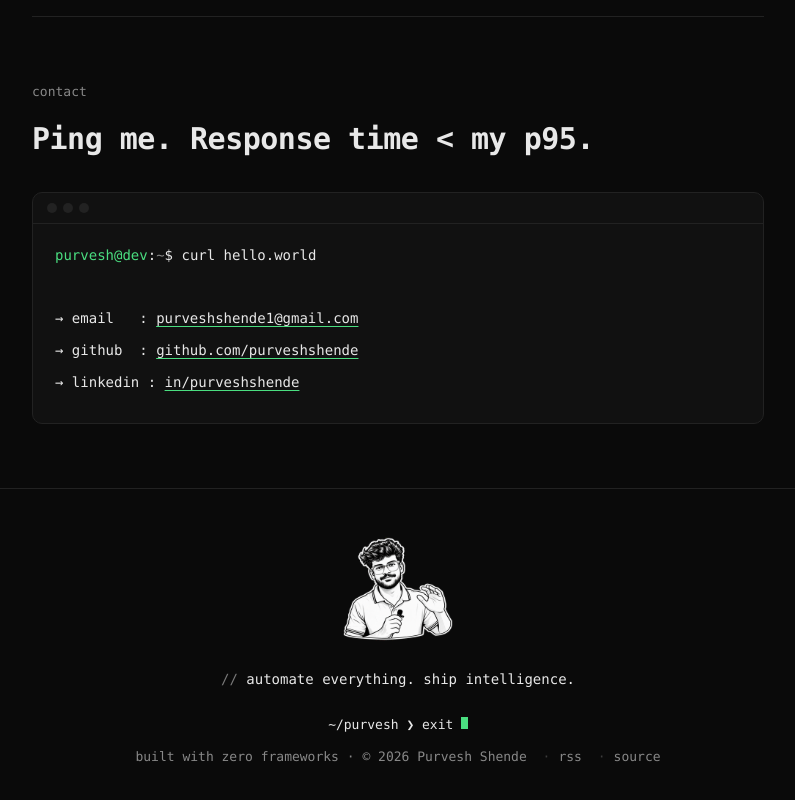
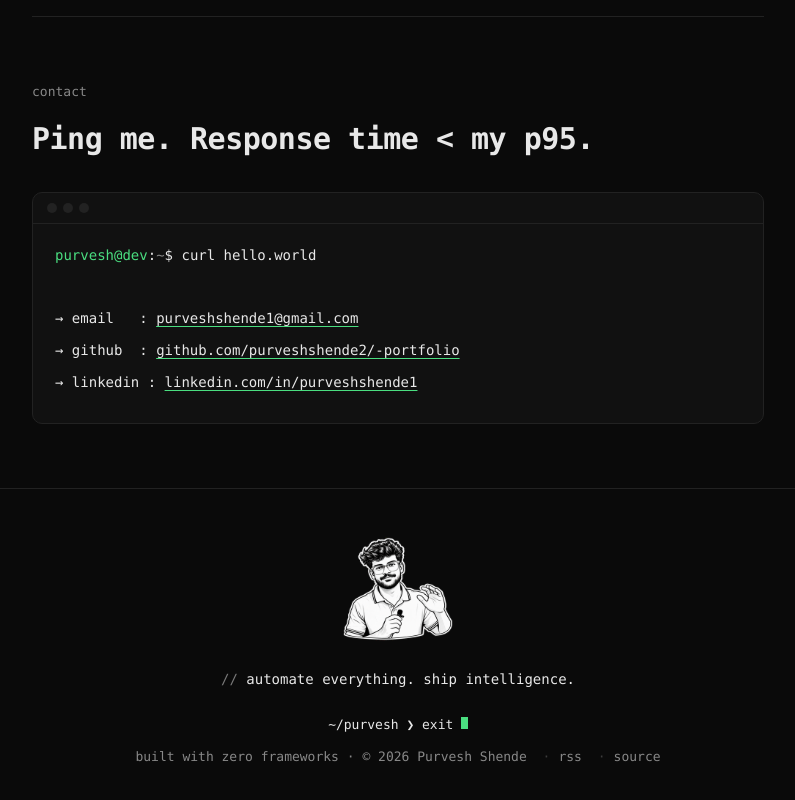
Before and after one commit to purveshshende2/-portfolio, a plain HTML site: page index.html in a window 1280 px wide. Shown: the part 2676-3476 px from the top of the page, without its empty margins (242-1037 px from the left). Drawn offline with Linux system fonts and the light colour scheme.

Commit message:
update github and linkedin links

```diff
--- a/index.html
+++ b/index.html
@@ -521,8 +521,8 @@
         <div class="row"><span class="prompt-user">purvesh@dev</span>:<span class="prompt-path">~</span>$ curl hello.world</div>
         <div class="row">&nbsp;</div>
         <div class="row">→ email&nbsp;&nbsp;&nbsp;: <a href="mailto:purveshshende1@gmail.com">purveshshende1@gmail.com</a></div>
-        <div class="row">→ github&nbsp;&nbsp;: <a href="https://github.com/purveshshende" target="_blank" rel="noopener">github.com/purveshshende</a></div>
-        <div class="row">→ linkedin : <a href="https://linkedin.com/in/purveshshende" target="_blank" rel="noopener">in/purveshshende</a></div>
+        <div class="row">→ github&nbsp;&nbsp;: <a href="https://github.com/purveshshende2/-portfolio" target="_blank" rel="noopener">github.com/purveshshende2/-portfolio</a></div>
+        <div class="row">→ linkedin : <a href="https://www.linkedin.com/in/purveshshende1/" target="_blank" rel="noopener">linkedin.com/in/purveshshende1</a></div>
       </div>
     </div>
   </section>
```
